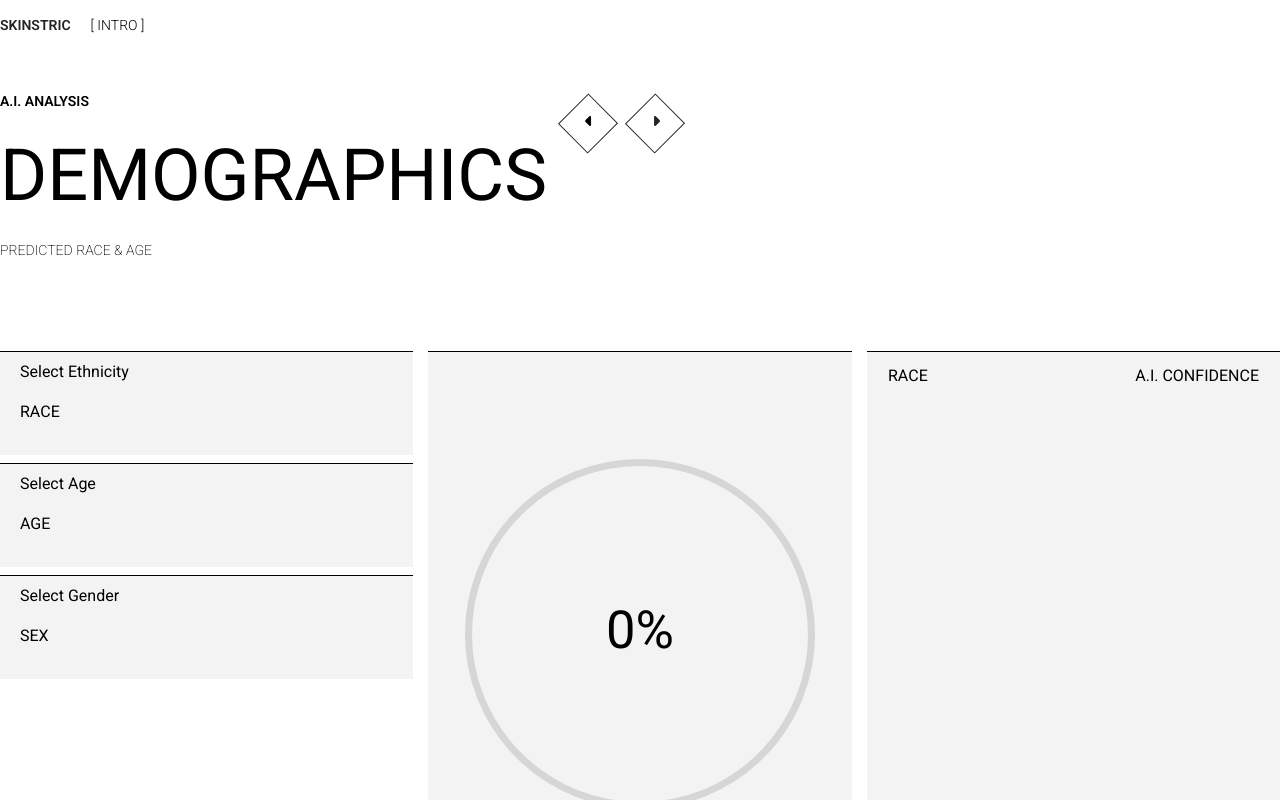
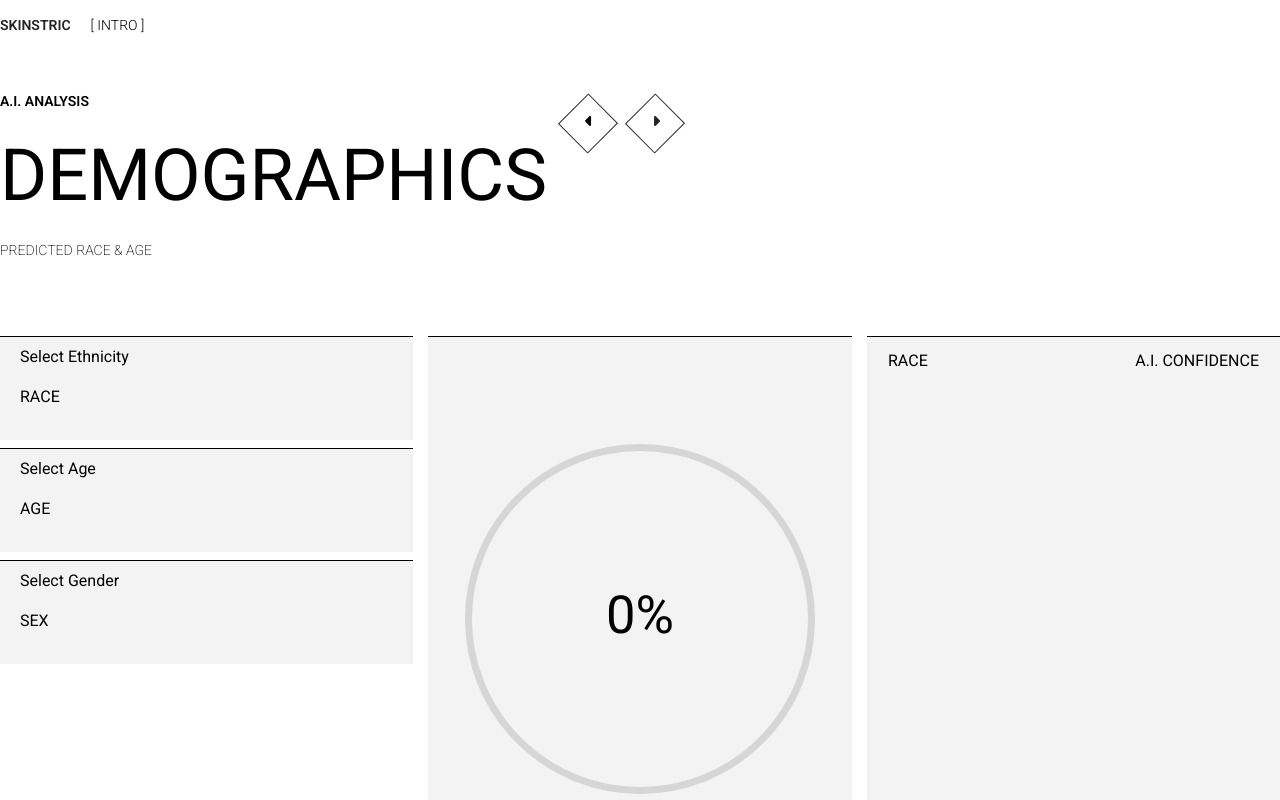
Before and after one commit to Olamilekan-creator/Skintstric-AI-React, a React (Create React App) app: page /demographics in a window 1280 px wide. Shown: the top 800 px of the page. Built offline with nearby package versions, Linux system fonts and the light colour scheme; the HTML template or start-up script is replaced by a standard one.

Commit message:
updated demographics styling

```diff
--- a/src/style.css
+++ b/src/style.css
@@ -1475,7 +1475,7 @@ margin-top: 10vh;
   display: flex;
   justify-content: space-between;
   gap: 15px;
-  padding-top: 70px;
+  padding-top: 55px;
 }
 
 .east__asian,
```
